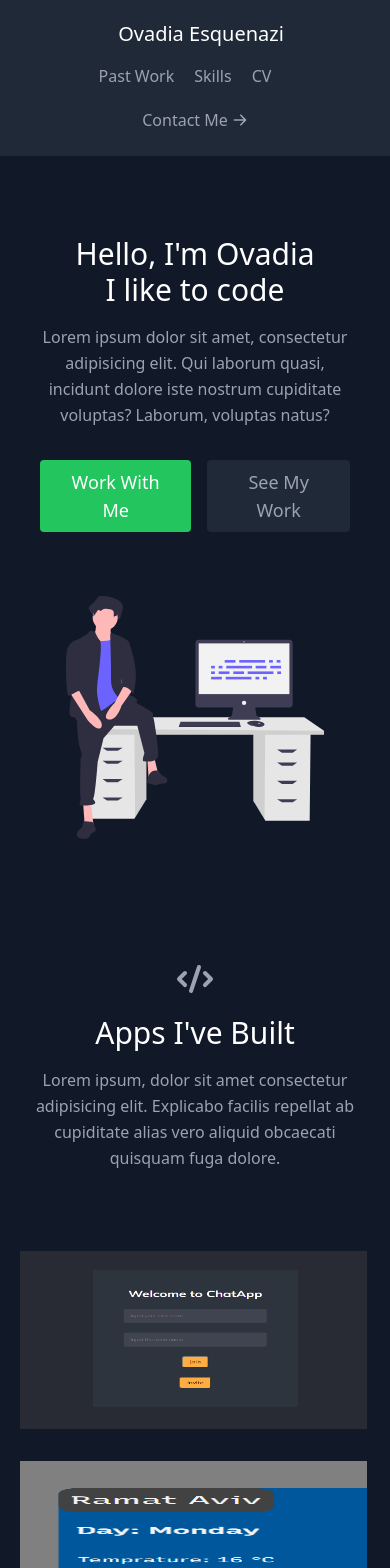
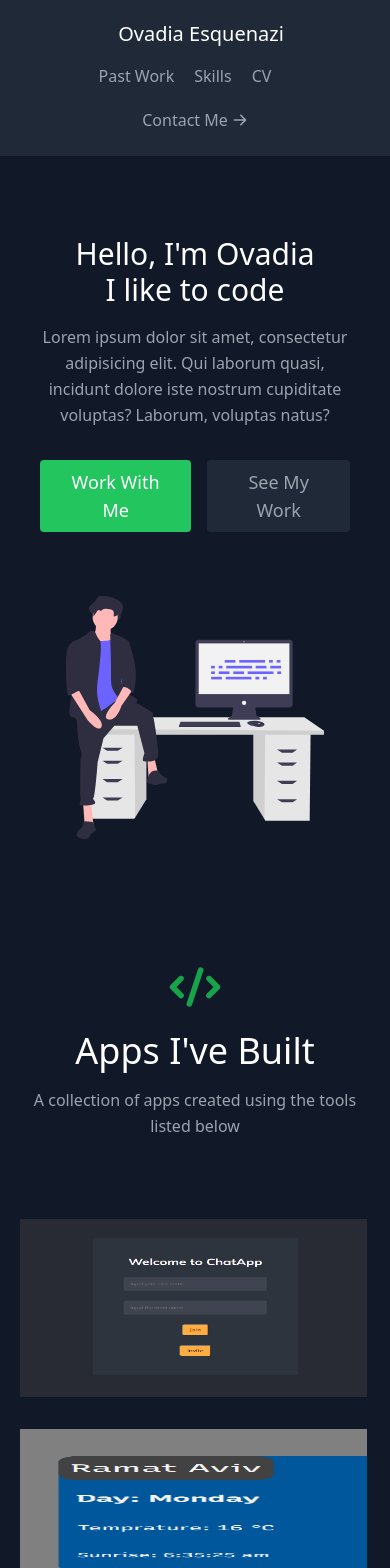
Before and after one commit to ovadiaE/Landing-Page, a React (Create React App) app in the folder landing-page/: page / in a window 390 px wide. Shown: the top 1568 px of the page. Built offline with nearby package versions, Linux system fonts and the light colour scheme.

Commit message:
added lg breakpoint, fizing up styling

```diff
--- a/landing-page/src/components/Contact.js
+++ b/landing-page/src/components/Contact.js
@@ -1,4 +1,4 @@
-import React, {useState, useRef } from "react"
+import React, {useRef } from "react"
 import emailjs from 'emailjs-com'
 
 const Contact = () => {
@@ -60,7 +60,7 @@ const Contact = () => {
               name="contact"
               className="lg:w-1/3 md:w-1/2 flex flex-col md:ml-auto w-full md:py-8 mt-8 md:mt-0">
               <h2 className="text-white sm:text-4xl text-3xl mb-1 font-medium title-font">
-                Hire Me
+                Let's Chat
               </h2>
               <p className="leading-relaxed mb-5">
                 Lorem ipsum dolor sit amet consectetur, adipisicing elit. Illum
--- a/landing-page/src/components/Navbar.js
+++ b/landing-page/src/components/Navbar.js
@@ -4,7 +4,7 @@ import { ArrowRightIcon } from "@heroicons/react/solid"
 const Navbar = () => {
     return (
         <header className="bg-gray-800 md:sticky top-0 z-10">
-          <div className="container mx-auto flex flex-wrap p-5 flex-col md:flex-row items-center">
+        <div className="container mx-auto flex flex-wrap p-5 px-20 flex-col md:flex-row items-center">
             <a className="title-font font-medium text-white mb-4 md:mb-0">
               <a href="#about" className="ml-3 text-xl">
                 Ovadia Esquenazi
--- a/landing-page/src/components/Projects.js
+++ b/landing-page/src/components/Projects.js
@@ -8,15 +8,11 @@ export default function Projects() {
     <section id="projects" className="text-gray-400 bg-gray-900 body-font">
       <div className="container px-5 py-10 mx-auto text-center lg:px-40">
         <div className="flex flex-col w-full mb-20">
-          <CodeIcon className="mx-auto inline-block w-10 mb-4" />
-          <h1 className="sm:text-4xl text-3xl font-medium title-font mb-4 text-white">
+          <CodeIcon className="mx-auto inline-block w-14 mb-4 fill-green-600" />
+          <h1 className="sm:text-4xl text-4xl font-medium title-font mb-4 text-white">
             Apps I've Built
           </h1>
-          <p className="lg:w-2/3 mx-auto leading-relaxed text-base">
-            Lorem ipsum, dolor sit amet consectetur adipisicing elit. Explicabo
-            facilis repellat ab cupiditate alias vero aliquid obcaecati quisquam
-            fuga dolore.
-          </p>
+          <p className="lg:w-2/3 mx-auto leading-relaxed text-base">A collection of apps created using the tools listed below</p>
         </div>
         <div className="flex flex-wrap -m-4">
           {projects.map((project) => (
--- a/landing-page/tailwind.config.js
+++ b/landing-page/tailwind.config.js
@@ -1,7 +1,7 @@
 module.exports = {
   content: [  "./src/**/*.{js,jsx}"],
   theme: {
-    screens: {'md':'769px'},
+    screens: {'md':'769px', 'lg': '1536px',},
     extend: {},
   },
   plugins: [],
```
Also changed, not shown: landing-page/src/App.js (line endings or trailing spaces).
